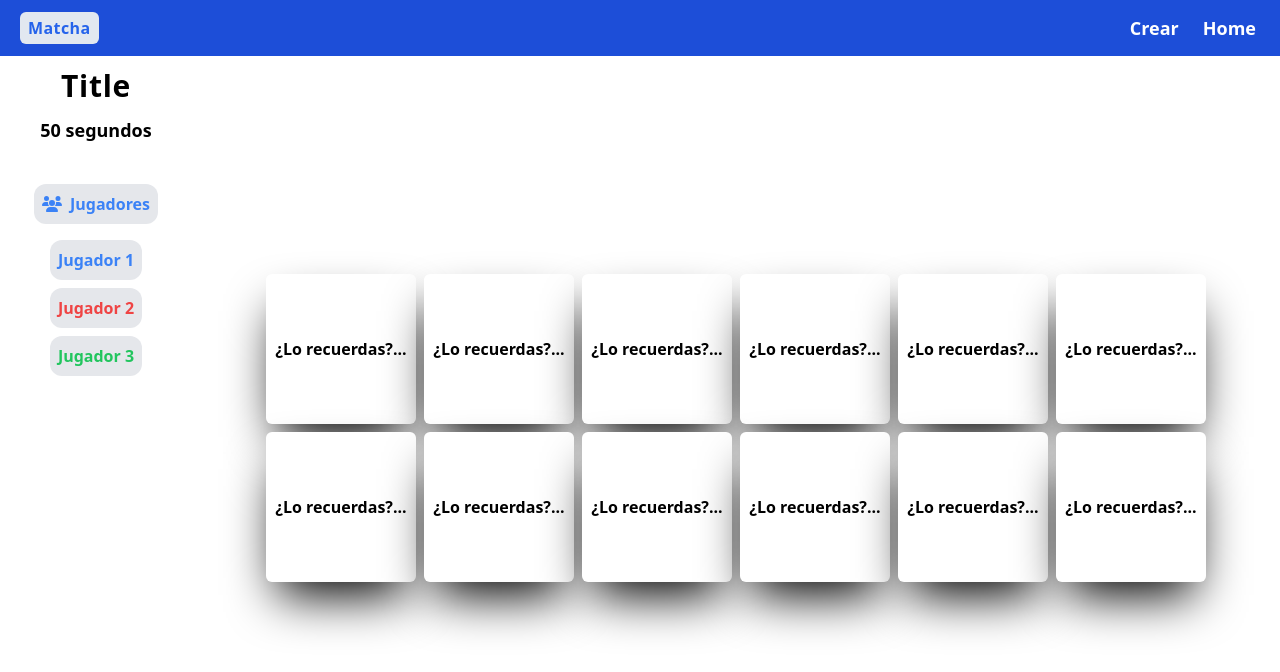
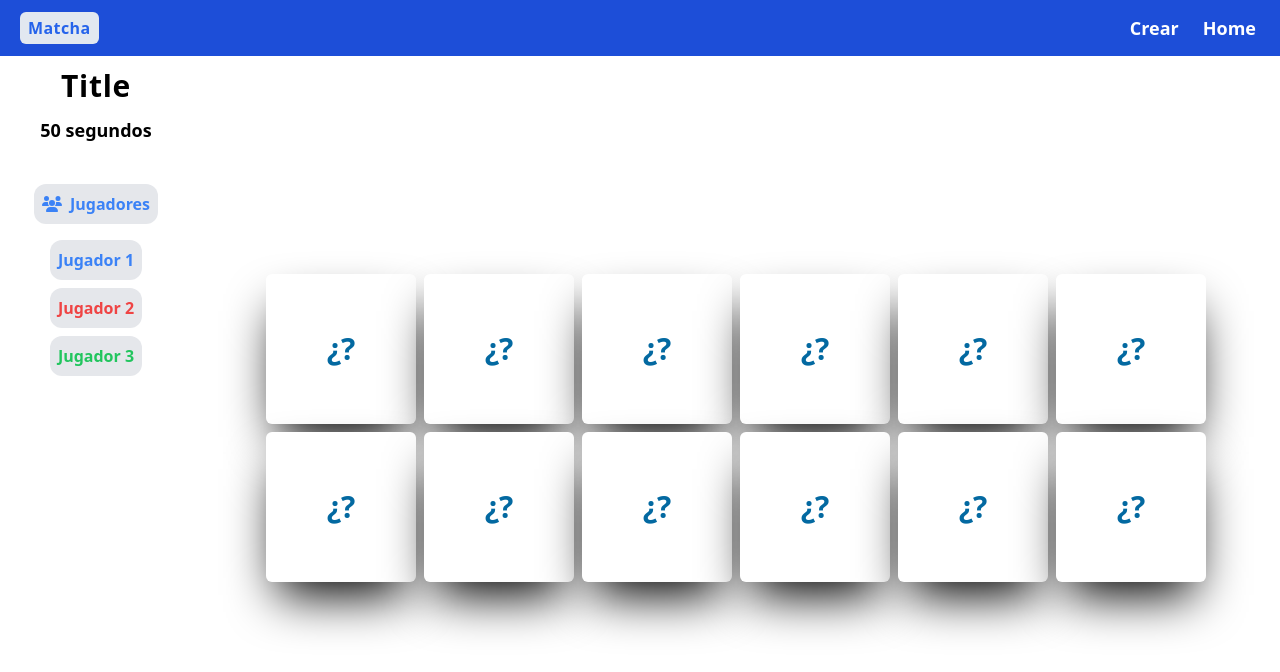
Before and after one commit to LuisArielRetanaHernadez/Memorama, a React (Vite) app: page /game/1 in a window 1280 px wide. Shown: the top 672 px of the page. Built offline with nearby package versions, Linux system fonts and the light colour scheme.

Commit message:
quitando el text y solo dejamos los signos de ¿? y le agregamos la clase text-3xl, text-sky-700

```diff
--- a/src/components/Card/Card.jsx
+++ b/src/components/Card/Card.jsx
@@ -48,8 +48,8 @@ const Card = ({content, refPair, selectedCards, setSelectedCards, matchedCards})
       </div>
       <div className="w-full h-full rounded-md shadow-2xl shadow-black bg-white  flex justify-center items-center absolute backface-hidden rotate-y-0 ease-in front">
         <div>
-          <span className="font-semibold">
-            ¿Lo recuerdas?...
+          <span className="text-3xl text-sky-700 font-semibold">
+            ¿?
           </span>
         </div>
       </div>
```
